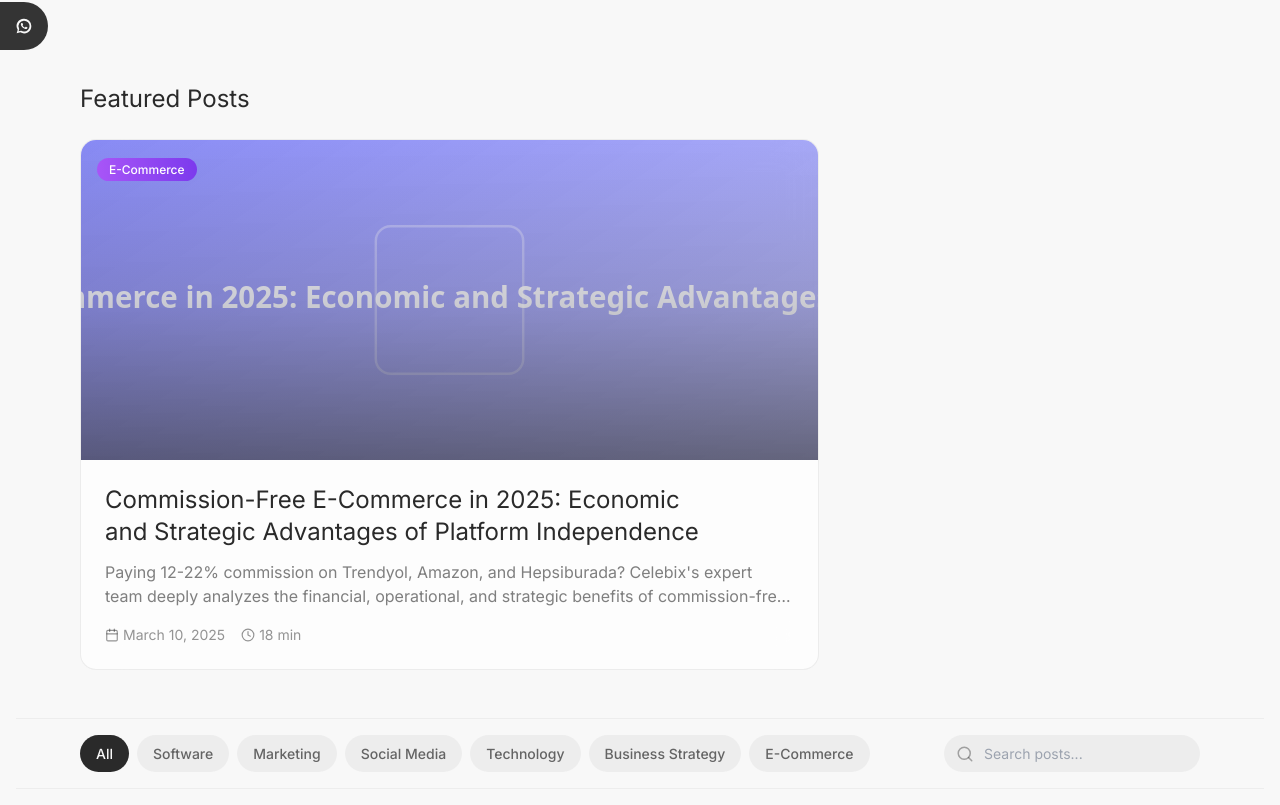
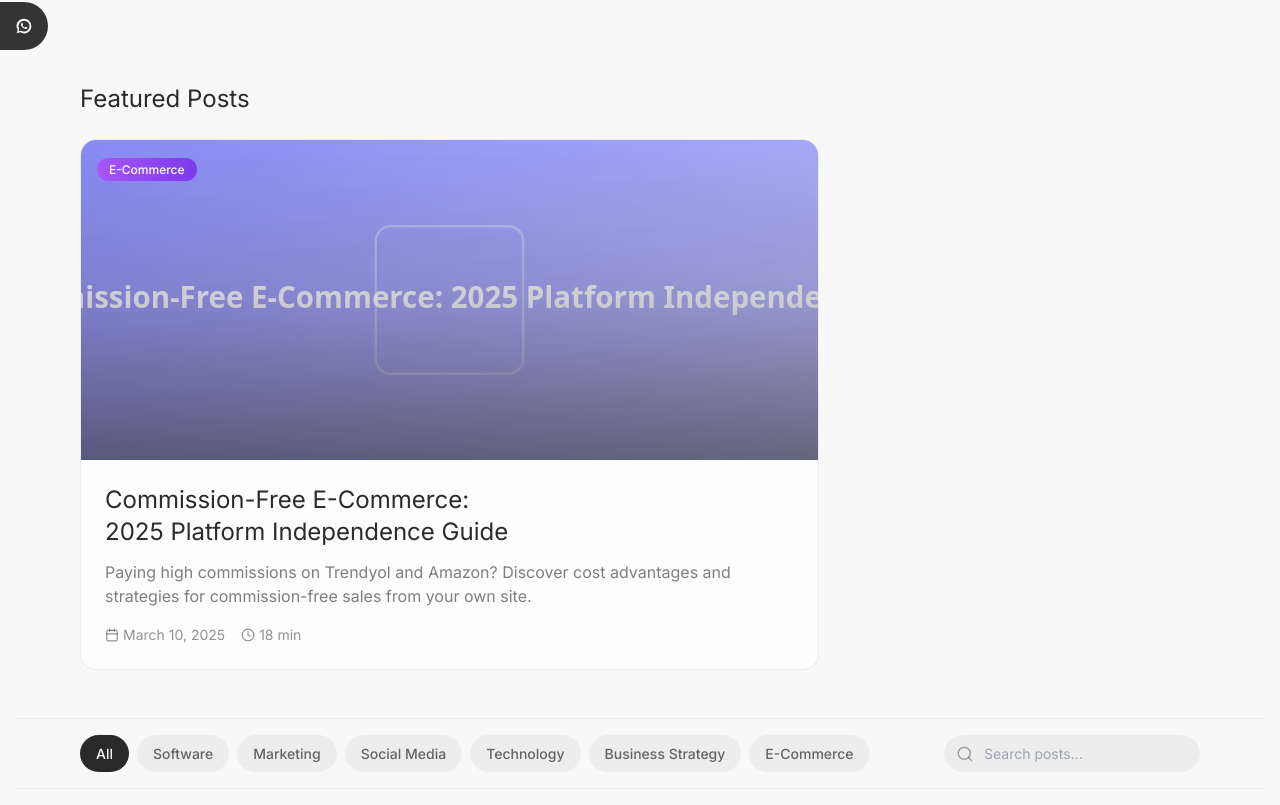
Before and after one commit to Webintoshi/celebix, a Next.js app: page /celebix-saas-platformu/blog in a window 1280 px wide. Shown: the part 402-1207 px from the top of the page. Built offline with nearby package versions, Linux system fonts and the light colour scheme.

Commit message:
fix: shorten meta title and description to fit SEO limits
- Title max 76 chars (with | Celebix suffix)
- Description max 154 chars
- TR Title: 56 chars, Meta Title: 66 chars
- EN Title: 60 chars, Meta Title: 70 chars
- TR Desc: 143 chars, EN Desc: 133 chars

```diff
--- a/app/[locale]/blog/posts.ts
+++ b/app/[locale]/blog/posts.ts
@@ -27,10 +27,10 @@ export interface BlogPost {
 export const blogPosts: BlogPost[] = [
   {
     slug: "komisyonsuz-e-ticaret-2025",
-    title: "2025'te Komisyonsuz E-Ticaret: Platform Bağımsızlığının Ekonomik ve Stratejik Avantajları",
-    titleEn: "Commission-Free E-Commerce in 2025: Economic and Strategic Advantages of Platform Independence",
-    excerpt: "Trendyol, Amazon ve Hepsiburada'da %12-22 komisyon oranları mı ödüyorsunuz? Celebix'in uzman ekibi, kendi e-ticaret siteniz üzerinden komisyonsuz satış yapmanın finansal, operasyonel ve stratejik faydalarını derinlemesine analiz ediyor.",
-    excerptEn: "Paying 12-22% commission on Trendyol, Amazon, and Hepsiburada? Celebix's expert team deeply analyzes the financial, operational, and strategic benefits of commission-free sales through your own e-commerce site.",
+    title: "Komisyonsuz E-Ticaret: 2025 Platform Bağımsızlık Rehberi",
+    titleEn: "Commission-Free E-Commerce: 2025 Platform Independence Guide",
+    excerpt: "Trendyol ve Amazon'da yüksek komisyonlar mı ödüyorsunuz? Kendi sitenizden komisyonsuz satışın maliyet avantajlarını ve stratejilerini keşfedin.",
+    excerptEn: "Paying high commissions on Trendyol and Amazon? Discover cost advantages and strategies for commission-free sales from your own site.",
     category: "ecommerce",
     categoryLabel: "E-Ticaret",
     categoryLabelEn: "E-Commerce",
```
